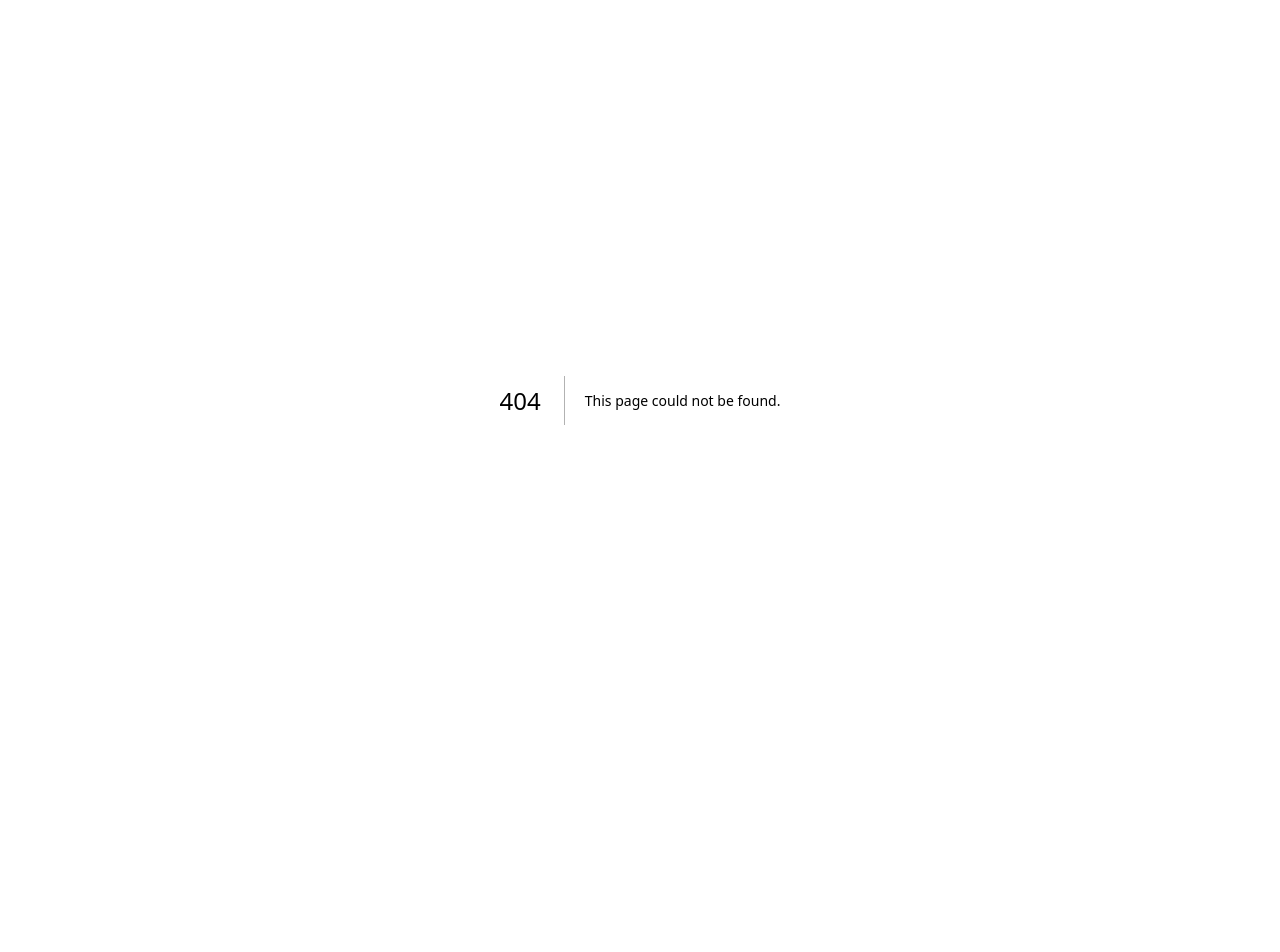
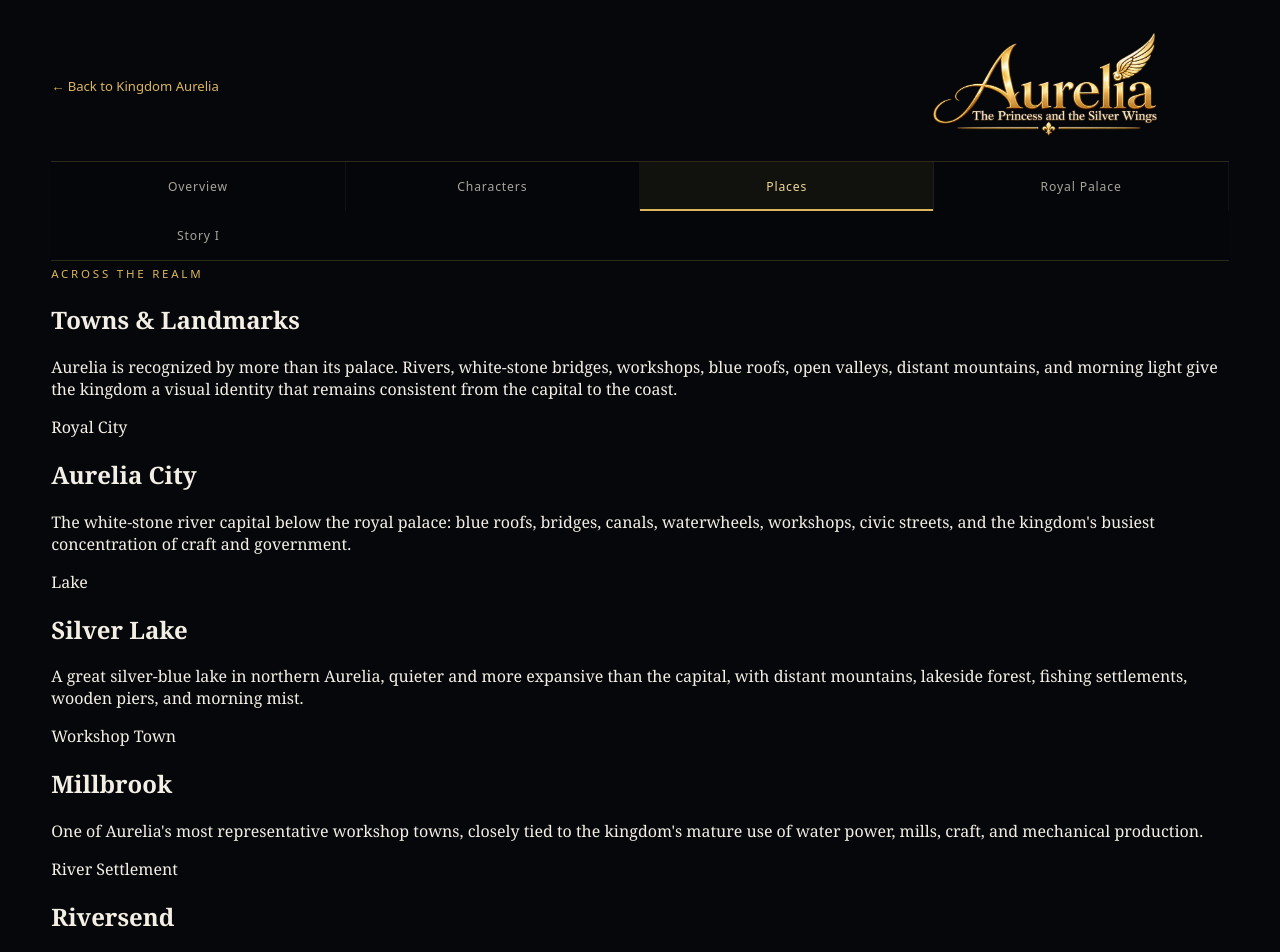
Before and after one commit to JackJackStudio/music-atelier-rowan, a Next.js app: page /aurelia/places in a window 1280 px wide. Before the commit this address had no page. Shown: the top 952 px of the page. Before the commit the page ends 800 px from the top, so only its background shows below. Built offline with nearby package versions, Linux system fonts and the light colour scheme.

Commit message:
Add Aurelia towns and landmarks page

```diff
--- /dev/null
+++ b/src/app/aurelia/places/page.tsx
@@ -0,0 +1,45 @@
+import Link from "next/link";
+import AureliaNav from "../AureliaNav";
+
+const places = [
+  { group: "Royal City", name: "Aurelia City", copy: "The white-stone river capital below the royal palace: blue roofs, bridges, canals, waterwheels, workshops, civic streets, and the kingdom's busiest concentration of craft and government." },
+  { group: "Lake", name: "Silver Lake", copy: "A great silver-blue lake in northern Aurelia, quieter and more expansive than the capital, with distant mountains, lakeside forest, fishing settlements, wooden piers, and morning mist." },
+  { group: "Workshop Town", name: "Millbrook", copy: "One of Aurelia's most representative workshop towns, closely tied to the kingdom's mature use of water power, mills, craft, and mechanical production." },
+  { group: "River Settlement", name: "Riversend", copy: "A settlement shaped by Aurelia's waterways and roads, part of the network that connects the capital with the wider valleys and the movement of people and goods." },
+  { group: "Woodland", name: "Eldenwood", copy: "A seasonal woodland landscape known for especially beautiful autumn color: gold, orange, deep red, and filtered sunlight among Aurelia's river valleys." },
+  { group: "Crossing", name: "Sunbridge", copy: "A strategically important crossing and one of the names associated with the long approaches used during the Aurelia–Cazenia war." },
+  { group: "Mountain Pass", name: "Cloudspire Pass", copy: "A dramatic highland route of pale mountain walls, snow peaks, cloud-wrapped slopes, cliff roads, stone defenses, and high bridges carrying Aurelia's blue-and-gold banners." },
+  { group: "Western Coast", name: "Westwind Coast", copy: "Aurelia's western edge on the Azure Sea: white sea cliffs, deep blue water, grassy slopes, strong wind, seabirds, coastal roads, and distant lighthouses." },
+  { group: "Open Country", name: "Verdant Expanse", copy: "Broad grassland, low hills, farmland, streams, and open sky. It represents the spacious Aurelia landscape used by riders, merchants, armies, and long-distance roads." },
+];
+
+export default function AureliaPlacesPage() {
+  return (
+    <main className="aureliaPage kingdomPage aureliaRealm">
+      <header className="aureliaTop">
+        <div><Link className="back" href="/aurelia/">← Back to Kingdom Aurelia</Link></div>
+        <img className="aureliaWordmark" src="/logos/aurelia-logo.webp" alt="Aurelia — The Princess and the Silver Wings" />
+      </header>
+
+      <AureliaNav active="places" />
+
+      <section className="aureliaLoreIntro">
+        <span className="sectionKicker">Across the Realm</span>
+        <h1>Towns & Landmarks</h1>
+        <p>Aurelia is recognized by more than its palace. Rivers, white-stone bridges, workshops, blue roofs, open valleys, distant mountains, and morning light give the kingdom a visual identity that remains consistent from the capital to the coast.</p>
+      </section>
+
+      <section className="aureliaPlaceGrid">
+        {places.map((place) => (
+          <article className="aureliaLoreCard" key={place.name}>
+            <span>{place.group}</span>
+            <h2>{place.name}</h2>
+            <p>{place.copy}</p>
+          </article>
+        ))}
+      </section>
+
+      <div className="aureliaNext"><Link href="/aurelia/palace/">Next: Enter the Royal Palace →</Link></div>
+    </main>
+  );
+}
```
